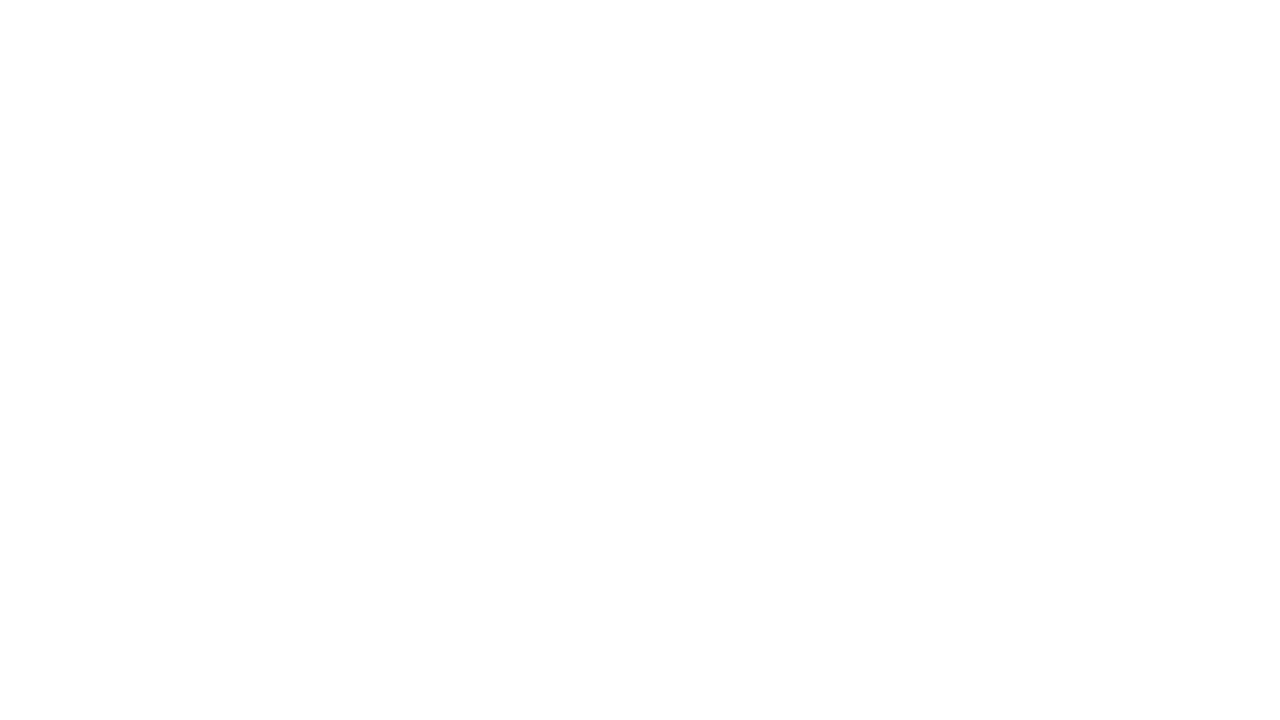
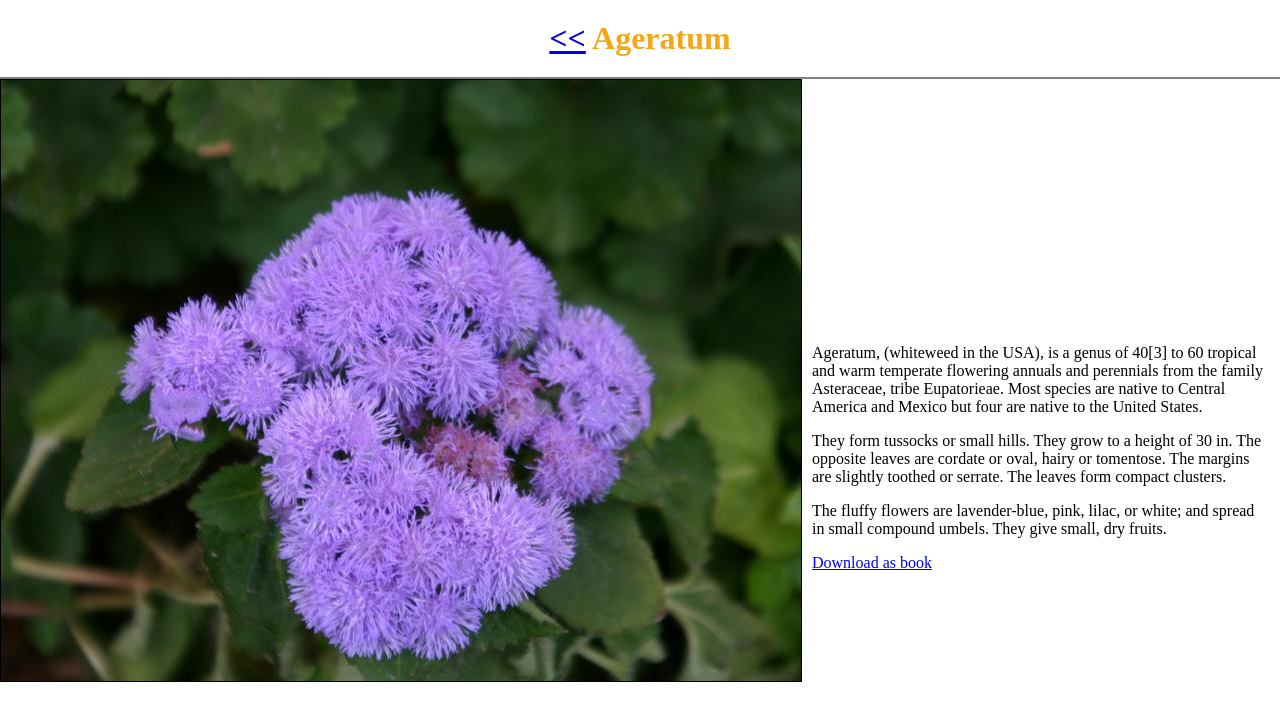
Before and after one commit to step-batch-7/flower-catalog-sukhiboi, a website: page public/ageratum.html in a window 1280 px wide. Drawn offline with Linux system fonts and the light colour scheme.

Commit message:
created page for ageratum flower

```diff
--- a/public/ageratum.html
+++ b/public/ageratum.html
@@ -0,0 +1,44 @@
+<!DOCTYPE html>
+<html lang="en">
+  <head>
+    <meta charset="UTF-8" />
+    <meta name="viewport" content="width=device-width, initial-scale=1.0" />
+    <meta http-equiv="X-UA-Compatible" content="ie=edge" />
+    <link rel="stylesheet" href="./styles/styles.css" type="text/css" />
+    <title>Ageratum</title>
+  </head>
+  <body class="hide-overflow">
+    <div class="header center">
+      <span><a href="index.html">&lt&lt</a> ageratum</span>
+    </div>
+    <div class="flex">
+      <div>
+        <img class="big-image" src="./images/pbase-agerantum.jpg" />
+      </div>
+      <div>
+        <div class="para">
+          <p>
+            Ageratum, (whiteweed in the USA), is a genus of 40[3] to 60 tropical
+            and warm temperate flowering annuals and perennials from the family
+            Asteraceae, tribe Eupatorieae. Most species are native to Central
+            America and Mexico but four are native to the United States.
+          </p>
+
+          <p>
+            They form tussocks or small hills. They grow to a height of 30 in.
+            The opposite leaves are cordate or oval, hairy or tomentose. The
+            margins are slightly toothed or serrate. The leaves form compact
+            clusters.
+          </p>
+          <p>
+            The fluffy flowers are lavender-blue, pink, lilac, or white; and
+            spread in small compound umbels. They give small, dry fruits.
+          </p>
+          <p>
+            <a href="./../resources/Ageratum.pdf" download>Download as book</a>
+          </p>
+        </div>
+      </div>
+    </div>
+  </body>
+</html>
--- a/public/styles/styles.css
+++ b/public/styles/styles.css
@@ -63,10 +63,6 @@ body {
   left: 60%;
 }
 
-.half-width {
-  width: 50%;
-}
-
 .para {
   padding: 10px;
   margin-top: 50%;
```
Also changed, not shown: public/abeliophyllum.html (+1 -1 lines).
